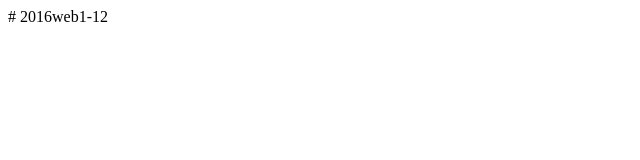
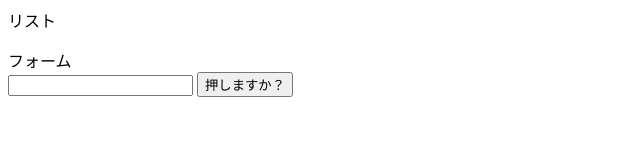
Before and after one commit to babon0425/2016web1-12, a plain HTML site: page index.html in a window 1280 px wide. Shown: the whole page, without its empty margins (0-640 px from the left). Drawn offline with Linux system fonts and the light colour scheme.

Commit message:
Update index.html

```diff
--- a/index.html
+++ b/index.html
@@ -1 +1,19 @@
-# 2016web1-12
+<!DOCTYPE html>
+<html lang="ja">
+  <head>
+    <meta charset="UTF-8">
+    <title>練習12</title>
+  </head>
+  <body>
+    <section>
+      <hl>リスト</hl>
+      <ul id="list"></ul>
+      <hl>フォーム</hl>
+      <form action="#" id="form">
+        <input type="text" name="message">
+        <input type="submit" value="押しますか？">
+      </form>
+      </section>
+    <script type="text/javascript" src="js/default.js"></script>
+  </body>
+</html>
```
